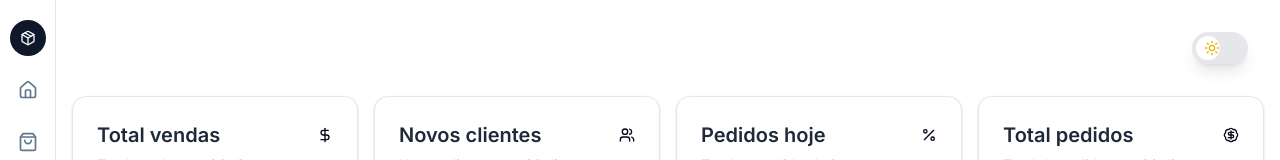
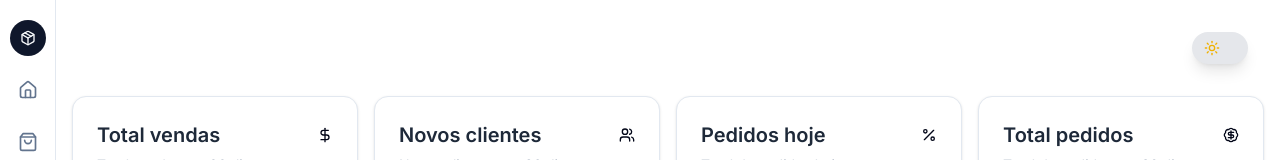
Before and after one commit to SamuelRicardos/projeto-dashboard, a Next.js app: page /dashboard in a window 1280 px wide. Shown: the top 160 px of the page. Built offline with nearby package versions, Linux system fonts and the light colour scheme; no server answers; sample sign-in values are in the browser's storage.

Commit message:
alteracoes no botao de sol e lua

```diff
--- a/src/components/tema/index.tsx
+++ b/src/components/tema/index.tsx
@@ -33,7 +33,7 @@ export default function ThemeToggle() {
               className="relative w-14 h-8 rounded-full bg-gray-200 dark:bg-gray-800 transition-colors m-4 shadow-lg"
             >
               <div
-                className={`absolute top-1 left-1 w-6 h-6 bg-white rounded-full transition-transform duration-300 ${
+                className={`absolute top-1 left-1 w-6 h-6 rounded-full transition-transform duration-300 ${
                   theme === "dark" ? "transform translate-x-6" : ""
                 }`}
               />
```
